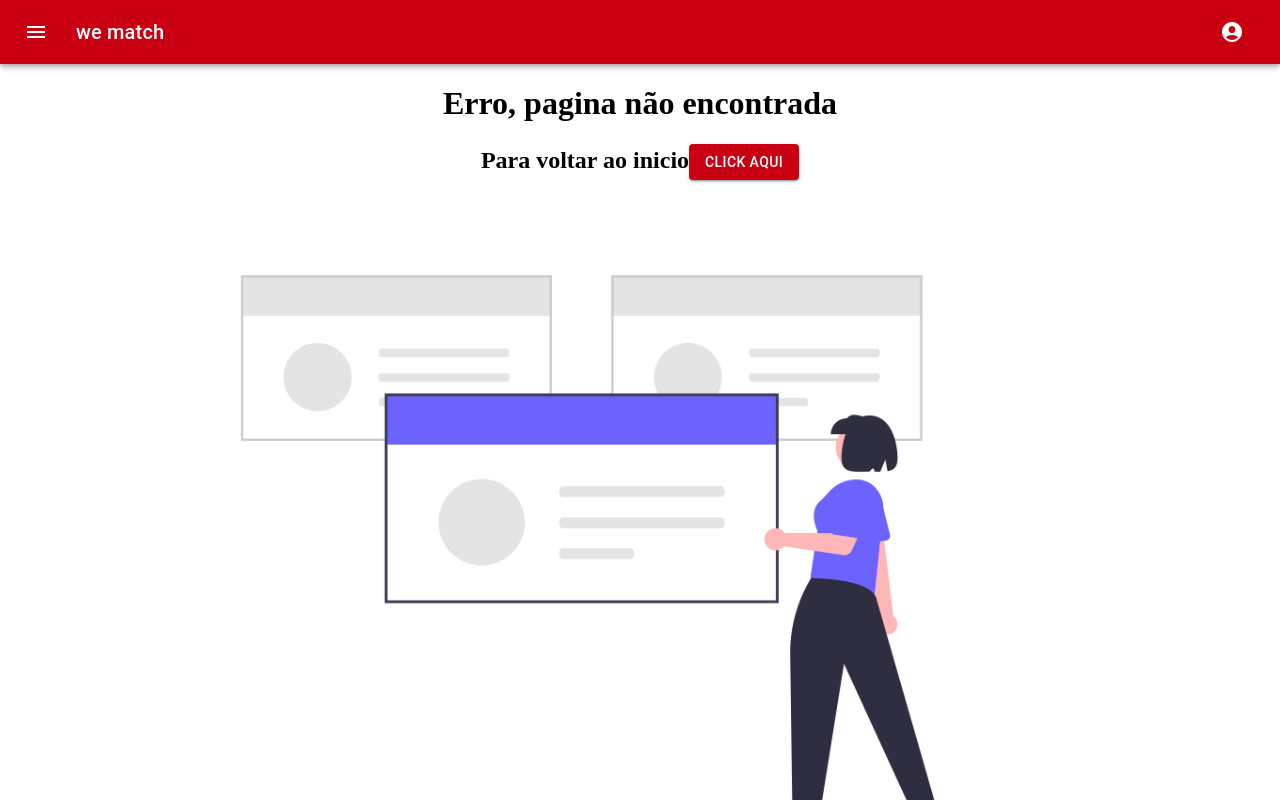
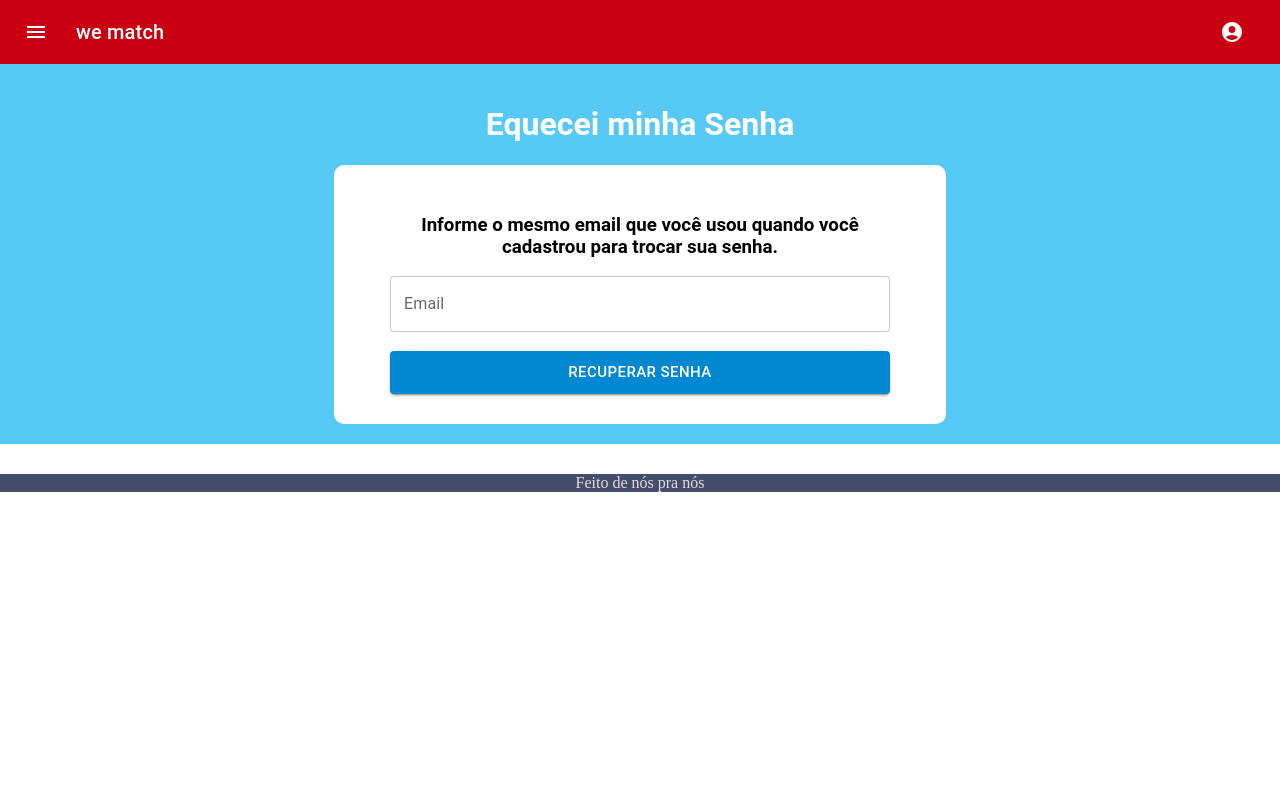
Before and after one commit to iwtrainingbr/app-front-11, a React (Create React App) app: page /esqueceusenha in a window 1280 px wide. Shown: the top 800 px of the page. Built offline with nearby package versions, Linux system fonts and the light colour scheme; what react-swipeable-views-utils would draw is missing.

Commit message:
Criei a funcao esqueci a senha

```diff
--- a/src/components/MyRoutes/index.js
+++ b/src/components/MyRoutes/index.js
@@ -10,6 +10,7 @@ import ControlledAccordions from "../../pages/Questions";
 import Cadastro from "../../pages/Cadastro";
 import Sobre from "../../pages/Sobre";
 import Cities from "../../pages/Cities";
+import EsqueceuSenha from "../../pages/EsqueceuSenha";
 
 export default function MyRoutes() {
   return (
@@ -25,6 +26,7 @@ export default function MyRoutes() {
       <Route path="/cadastro" element={<Cadastro/> }/>
       <Route path="/carrinho" element={<Carrinho/> }/>
       <Route path="/cidades" element={<Cities/> }/>
+      <Route path="/esqueceusenha" element={<EsqueceuSenha/> }/>
 
 
       <Route path="/*" element={<NotFound/>}/>
--- /dev/null
+++ b/src/pages/EsqueceuSenha/index.js
@@ -0,0 +1,22 @@
+import TextField from '@mui/material/TextField';
+import Button from '@mui/material/Button';
+import "./style.css";
+
+export default function EsqueceuSenha() {
+    const mudarSenha = () => {
+        alert('Algumas instruções para a criação de uma nova senha foram enviadas ao seu email');
+    }
+
+    return (
+        <main>
+            <h1>Equecei minha Senha</h1>
+            <div className='recuperar'>
+                <h3>Informe o mesmo email que você usou quando você cadastrou para trocar sua senha.</h3>
+                <TextField color="error" fullWidth label="Email" variant="outlined"/>
+                <br/><br/>
+                <Button fullWidth color="info" size="large" variant="contained" onClick={mudarSenha}>Recuperar Senha</Button>
+            </div>
+
+        </main>
+    )
+}
--- /dev/null
+++ b/src/pages/EsqueceuSenha/style.css
@@ -0,0 +1,18 @@
+main {
+    font-family: Roboto, sans-serif;
+    background-color: rgb(86, 201, 247);
+    text-align: center;
+    color: white;
+    margin-bottom: 30px;
+    padding: 20px 0px;
+}
+
+main div.recuperar {
+    color: black;
+    background-color: #fff;
+    padding: 30px 56px;
+    border-radius: 10px;
+    min-width: 300px;
+    max-width: 500px;
+    margin: auto;
+}
--- a/src/pages/Login/index.js
+++ b/src/pages/Login/index.js
@@ -42,7 +42,7 @@ export default function Login() {
           </div>
 
           <div align="center" style={{marginTop: 20}}>
-              <Link to="/" color="white" underline="none">
+              <Link to="/esqueceusenha" color="white" underline="none">
                   {'Esqueceu a senha?'}
               </Link>
           </div>
```
